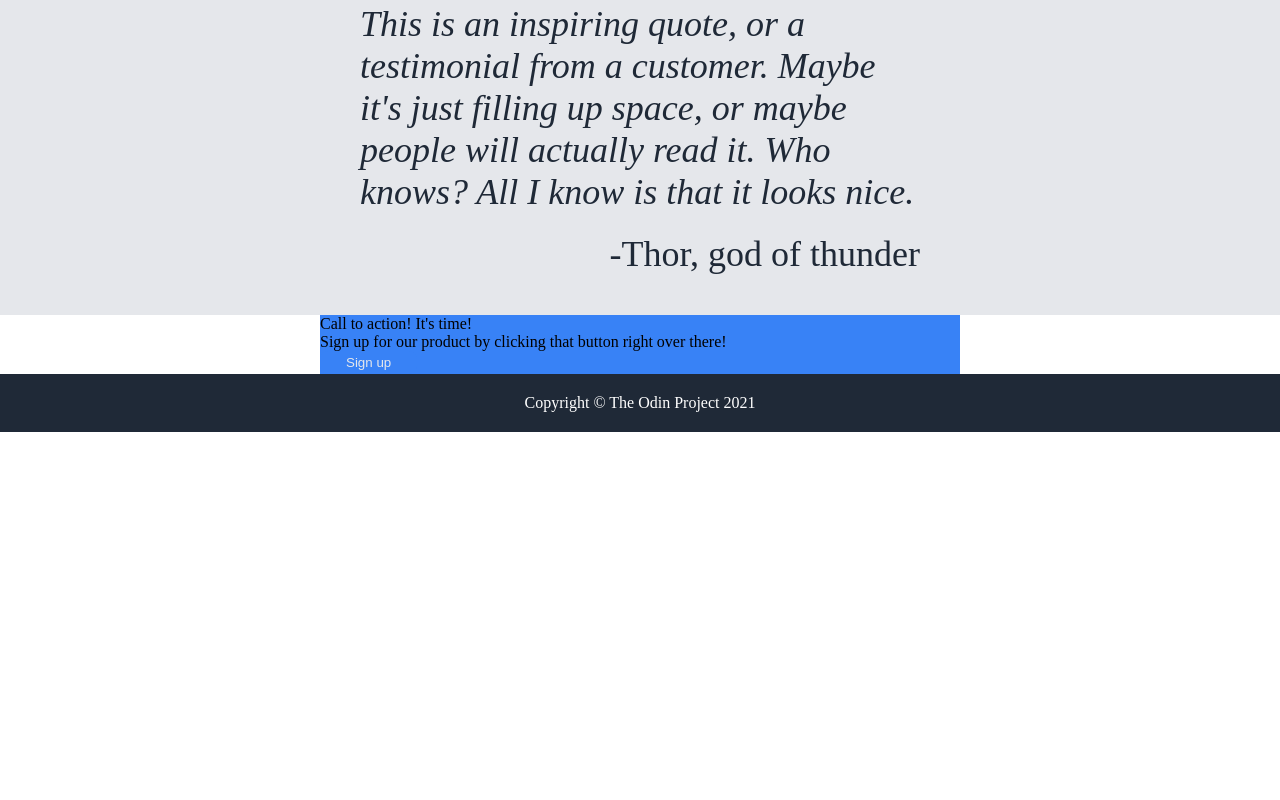
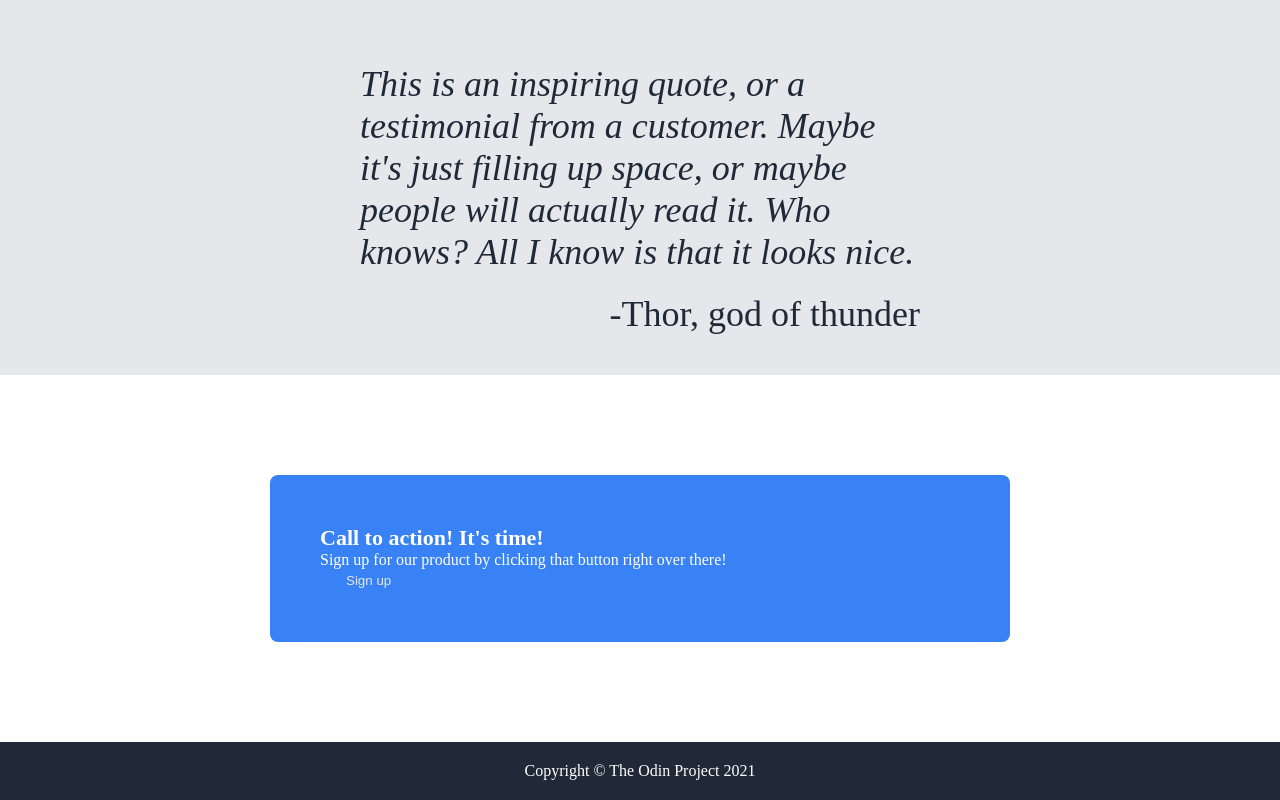
Before and after one commit to Rastilan/flex-landing-page, a plain HTML site: page index.html in a window 1280 px wide. Shown: the part 771-1571 px from the top of the page. Before the commit the page ends 1203 px from the top, so only its background shows below. Drawn offline with Linux system fonts and the light colour scheme.

Commit message:
near finished

```diff
--- a/style.css
+++ b/style.css
@@ -54,6 +54,7 @@ button{
 }
 .sectiononeleft{
     max-width: 40%;
+    padding: 30px;
 }
 .sectiononetitle {
     font-size: 48px;
@@ -138,11 +139,19 @@ button{
 .sectionfour{
     display: flex;
     justify-content: center;
+    color: white;
 }
 .bluebox{
     background-color: #3882F6;
     width: 50%;
+    margin: 100px;
+    padding: 50px;
+    border-radius: 8px;
 
+}
+.sectionfourcall{
+    font-size: 22px;
+    font-weight: bold;
 }
 .copyright{
     color: white;
```
